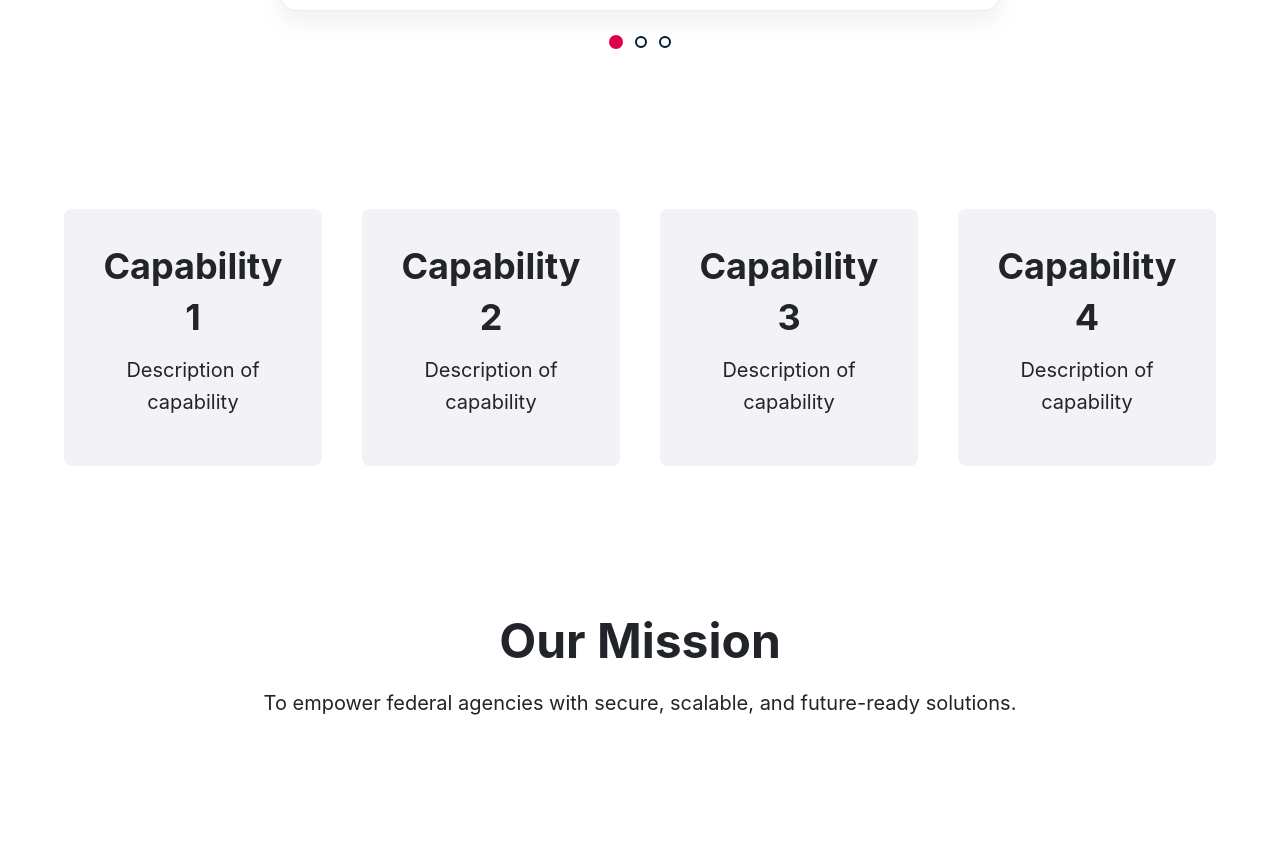
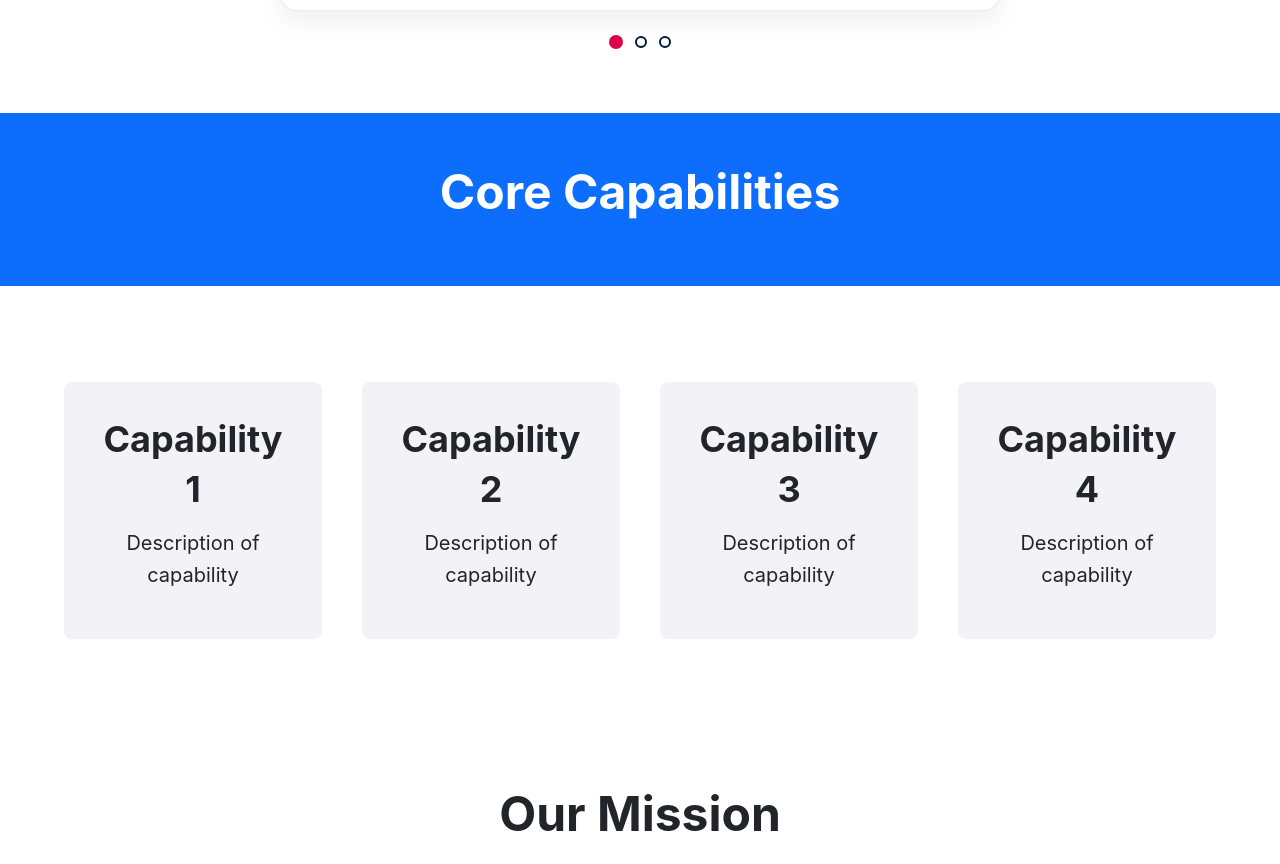
Before and after one commit to VegaFederal/VegaWebAWS, a React (Vite) app in the folder src/: page /ExamplePage in a window 1280 px wide. Shown: the part 4760-5624 px from the top of the page. Built offline with nearby package versions, Linux system fonts and the light colour scheme.

Commit message:
Migrated banner section to bootstrap

```diff
--- a/src/react-files/components/sections/BannerSection.jsx
+++ b/src/react-files/components/sections/BannerSection.jsx
@@ -25,13 +25,14 @@ const BannerSection = ({
   const sectionStyle = height ? { height } : undefined
 
   return (
-    <div className={sectionClasses} style={sectionStyle}>
-      <div className="page-container">
-        <h2 className="banner-title">
+    <div class="container-fluid" className={sectionClasses}>
+      <div class="row">
+        <h2 className="text-white text-center">
           {title}
         </h2>
       </div>
     </div>
+
   )
 }
 
--- a/src/react-files/routes/ExamplePage.jsx
+++ b/src/react-files/routes/ExamplePage.jsx
@@ -235,12 +235,12 @@ const ExamplePage = () => {
         bgColor="bg-white"
       />
 
-      {/* Banner Section
+
       <BannerSection
         title="Core Capabilities"
         bgColor="bg-primary"
         textColor="text-white"
-      /> */}
+      />
 
       {/* Grid Card Section */}
       <GridCardSection
```
